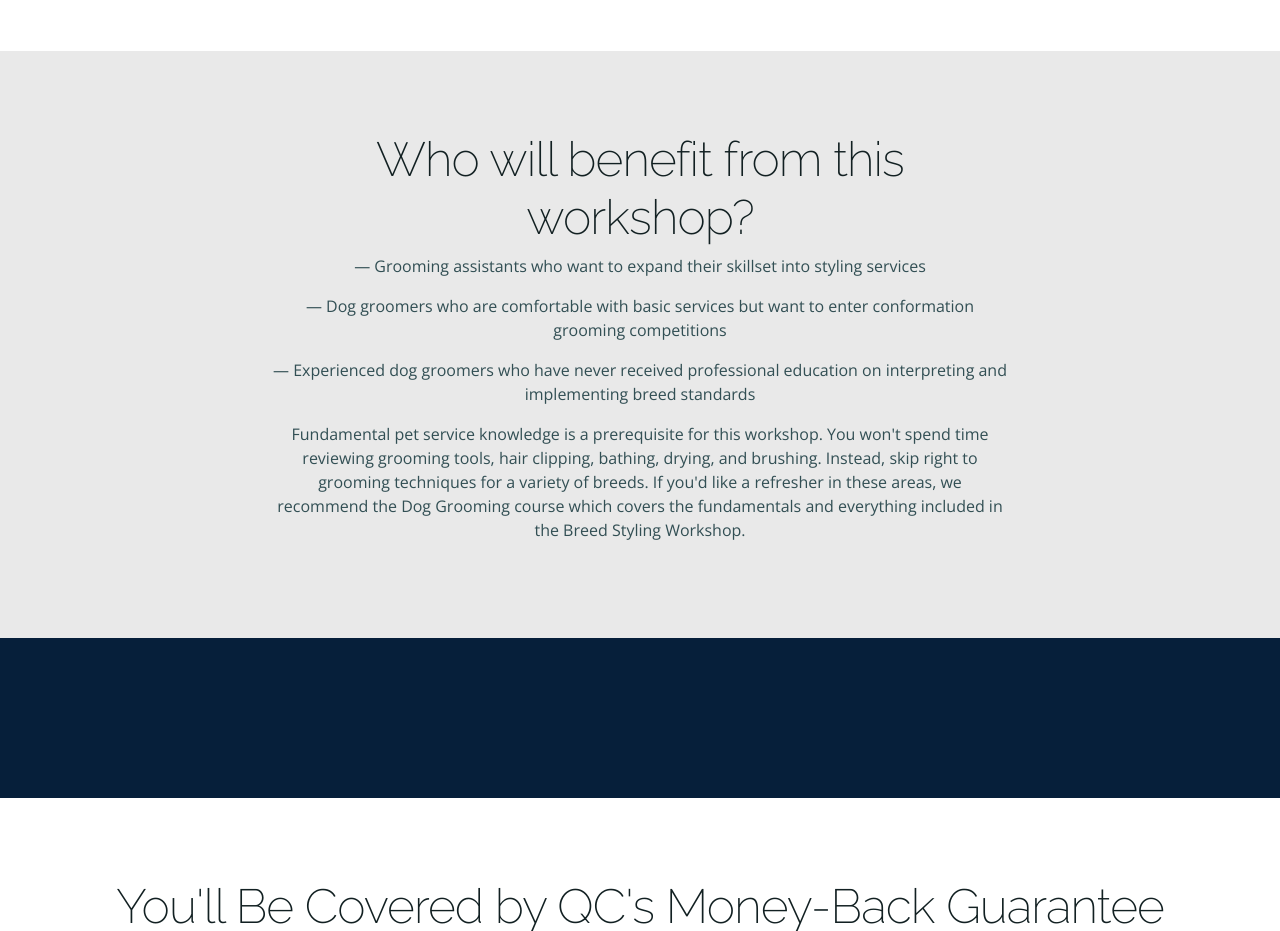
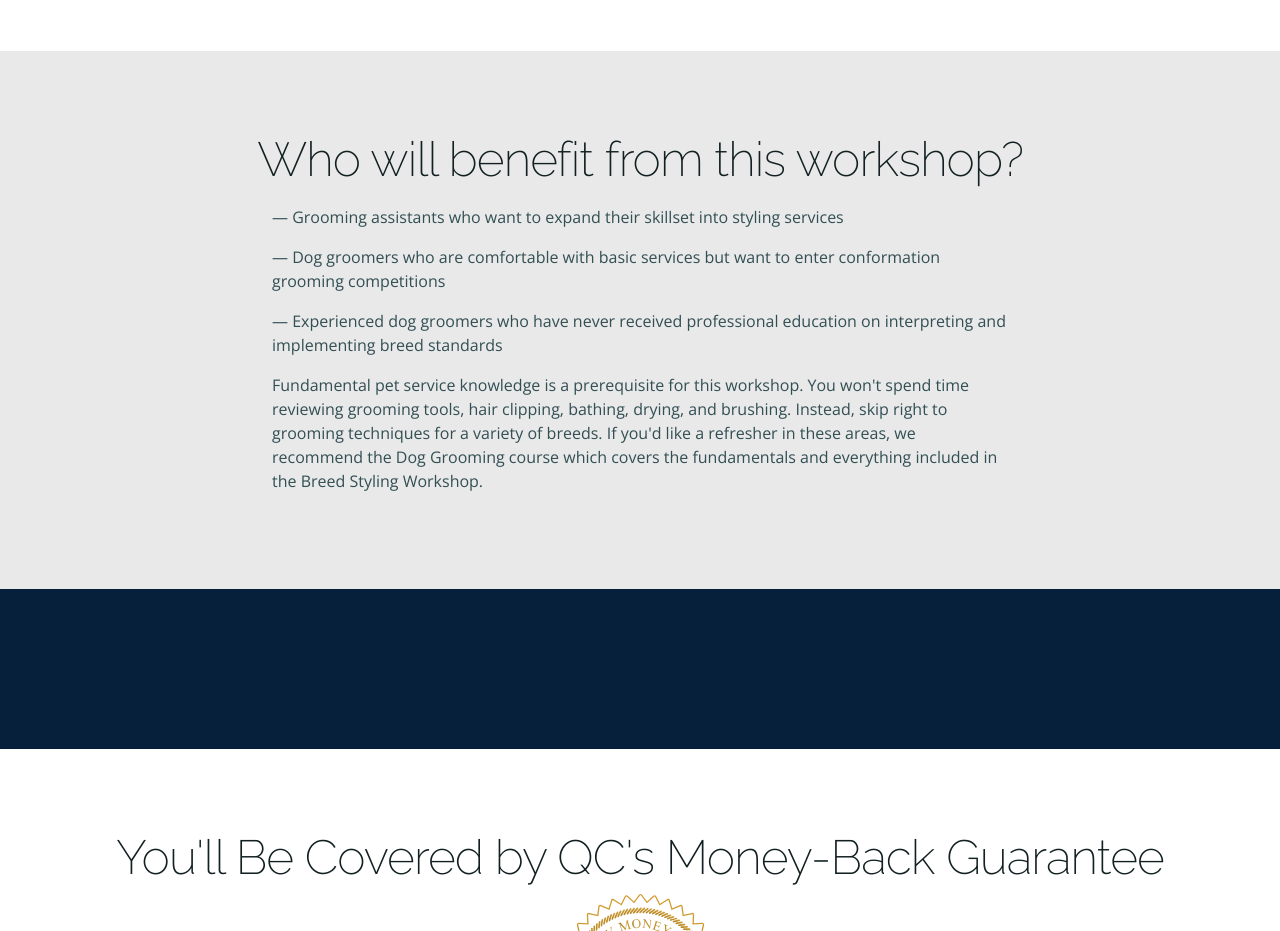
Before and after one commit to QCCareerSchool-Org/www.qcpetstudies.com, a Next.js app: page /dog-grooming-courses/breed-styling in a window 1280 px wide. Shown: the part 1300-2231 px from the top of the page. Built offline with nearby package versions, Linux system fonts and the light colour scheme; no server answers.

Commit message:
layout issue resolved

```diff
--- a/src/pages/dog-grooming-courses/breed-styling/index.tsx
+++ b/src/pages/dog-grooming-courses/breed-styling/index.tsx
@@ -92,9 +92,9 @@ const BreedStylingPage: NextPage = () => {
 
       <section className="bg-light">
         <div className="container text-center">
+          <h2 className="mb-3">Who will benefit from this workshop?</h2>
           <div className="row">
-            <div className="col-12 col-md-10 offset-md-1 col-lg-8 offset-lg-2">
-              <h2>Who will benefit from this workshop?</h2>
+            <div className="col-12 col-md-10 offset-md-1 col-lg-8 offset-lg-2 text-start">
               <p>&#8212; Grooming assistants who want to expand their skillset into styling services</p>
               <p>&#8212; Dog groomers who are comfortable with basic services but want to enter conformation grooming competitions</p>
               <p>&#8212; Experienced dog groomers who have never received professional education on interpreting and implementing breed standards</p>
```
